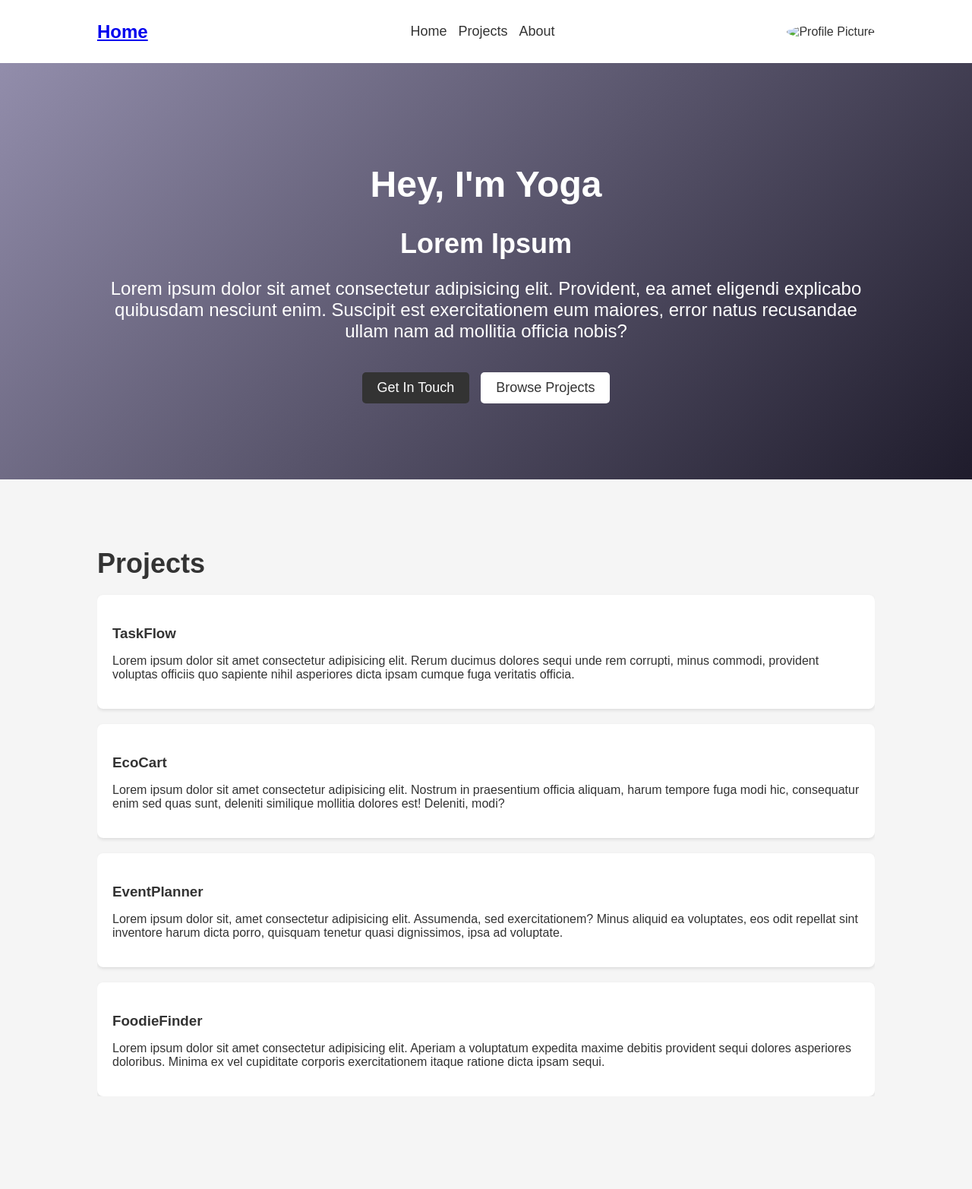
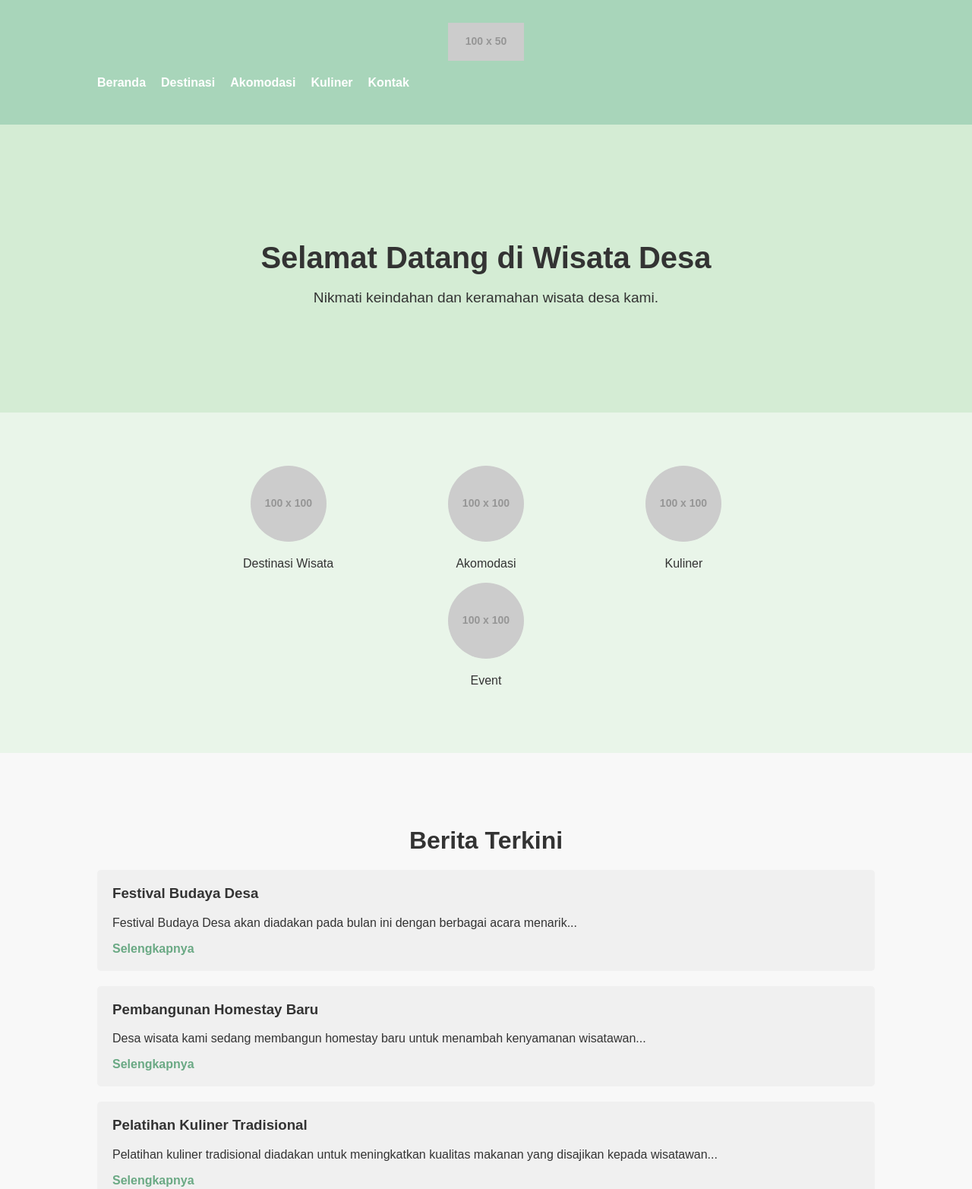
Before and after one commit to codePedwie/yogadwiputra.github.io, a plain HTML site: page index.html in a window 1280 px wide. Shown: the top 1565 px of the page at 76% size. Drawn offline with Linux system fonts and the light colour scheme; placeholder pictures from the web are drawn by us.

Commit message:
Update index.html

```diff
--- a/index.html
+++ b/index.html
@@ -1,348 +1,263 @@
 <!DOCTYPE html>
-<html lang="en">
+<html lang="id">
 
 <head>
     <meta charset="UTF-8">
     <meta name="viewport" content="width=device-width, initial-scale=1.0">
-    <title>Frontend Developer Portfolio</title>
-    <link rel="stylesheet" href="styles.css">
+    <title>Website Wisata Desa</title>
     <style>
         body {
-            font-family: 'Arial', sans-serif;
+            font-family: Arial, sans-serif;
             margin: 0;
             padding: 0;
-            background: #f5f5f5;
+            box-sizing: border-box;
+            background-color: #f8f8f8;
             color: #333;
         }
 
         .container {
             width: 80%;
-            margin: auto;
-            overflow: hidden;
+            margin: 0 auto;
+            padding: 20px;
         }
 
-        .navbar {
-            background: #fff;
-            color: #333;
-            padding: 15px 0;
-            box-shadow: 0 2px 4px rgba(0, 0, 0, 0.1);
-        }
-
-        .navbar .container {
+        .header {
+            background-color: #a8d5ba;
+            color: #fff;
+            padding: 10px 0;
+            text-align: center;
             display: flex;
             justify-content: space-between;
             align-items: center;
         }
 
-        .navbar .logo {
-            font-size: 24px;
+        .header .logo img {
+            height: 50px;
+        }
+
+        .header nav ul {
+            list-style: none;
+            padding: 0;
+            display: flex;
+            gap: 20px;
+        }
+
+        .header nav ul li {
+            display: inline;
+        }
+
+        .header nav ul li a {
+            color: #fff;
+            text-decoration: none;
             font-weight: bold;
         }
 
-        .navbar .nav-links {
-            list-style: none;
-            display: flex;
-            gap: 15px;
+        .jumbotron {
+            background-color: #d4ecd4;
+            color: #333;
+            text-align: center;
+            padding: 100px 0;
         }
 
-        .navbar .nav-links li a {
-            color: #333;
-            text-decoration: none;
-            font-size: 18px;
+        .jumbotron h2 {
+            font-size: 2.5em;
+            margin-bottom: 10px;
         }
 
-        .navbar .nav-links li a:hover {
-            color: #928dab;
+        .jumbotron p {
+            font-size: 1.2em;
+            margin-bottom: 20px;
         }
 
-        .navbar .profile-pic img {
-            width: 40px;
-            height: 40px;
+        .jumbotron .btn {
+            background-color: #6aa984;
+            color: #fff;
+            padding: 10px 20px;
+            text-decoration: none;
+            border-radius: 5px;
+        }
+
+        .services {
+            background-color: #e9f5e9;
+            text-align: center;
+            padding: 50px 0;
+        }
+
+        .services .service {
+            display: inline-block;
+            width: 23%;
+            margin: 0 1%;
+            text-align: center;
+        }
+
+        .services .service img {
+            width: 100px;
+            height: 100px;
             border-radius: 50%;
         }
 
-        .jumbotron {
-            background: linear-gradient(135deg, #928dab, #1f1c2c);
-            color: #fff;
-            padding: 100px 0;
+        .news,
+        .agenda,
+        .gallery,
+        .organization {
+            padding: 50px 0;
+        }
+
+        .news h2,
+        .agenda h2,
+        .gallery h2,
+        .organization h2 {
+            font-size: 2em;
+            margin-bottom: 20px;
             text-align: center;
         }
 
-        .jumbotron h1 {
-            font-size: 48px;
+        .news .news-item,
+        .agenda .agenda-item {
+            background-color: #f0f0f0;
+            padding: 20px;
             margin-bottom: 20px;
+            border-radius: 5px;
         }
 
-        .jumbotron h2 {
-            font-size: 36px;
-            margin-bottom: 20px;
+        .news .news-item h3 {
+            margin-top: 0;
         }
 
-        .jumbotron p {
-            font-size: 24px;
-            margin-bottom: 40px;
+        .news .news-item a,
+        .agenda .agenda-item a {
+            color: #6aa984;
+            text-decoration: none;
+            font-weight: bold;
         }
 
-        .jumbotron .buttons {
-            display: flex;
-            justify-content: center;
-            gap: 15px;
-        }
-
-        .jumbotron .btn {
-            padding: 10px 20px;
-            text-decoration: none;
-            border-radius: 5px;
-            font-size: 18px;
-            transition: background 0.3s;
-        }
-
-        .primary-btn {
-            background: #333;
-            color: #fff;
-        }
-
-        .primary-btn:hover {
-            background: #928dab;
-        }
-
-        .secondary-btn {
-            background: #fff;
-            color: #333;
-        }
-
-        .secondary-btn:hover {
-            background: #f0f0f0;
-        }
-
-        .projects,
-        .experience,
-        .skills {
-            padding: 60px 0;
-        }
-
-        .projects h2,
-        .experience h2,
-        .skills h2 {
-            font-size: 36px;
-            margin-bottom: 20px;
-        }
-
-        .projects .project-list,
-        .skills .skills-list {
+        .gallery .gallery-grid {
             display: flex;
             flex-wrap: wrap;
             gap: 20px;
+            justify-content: center;
         }
 
-        .project-item,
-        .skills-column {
-            background: #fff;
-            padding: 20px;
-            border-radius: 8px;
-            box-shadow: 0 2px 4px rgba(0, 0, 0, 0.1);
-            flex: 1 1 calc(50% - 20px);
+        .gallery .gallery-item {
+            width: 45%;
         }
 
-        .project-item img {
+        .gallery .gallery-item img {
             width: 100%;
-            border-radius: 8px;
+            height: auto;
+            border-radius: 5px;
         }
 
-        .project-item h3,
-        .skills-column h3 {
-            margin: 20px 0 10px;
-        }
-
-        .project-item p,
-        .skills-column ul {
-            font-size: 16px;
-        }
-
-        .skills-column ul {
-            list-style: none;
-            padding: 0;
-        }
-
-        .skills-column ul li {
-            margin-bottom: 10px;
-        }
-
-        .experience-item {
-            margin-bottom: 40px;
-        }
-
-        .experience-item h3 {
-            font-size: 24px;
-            margin-bottom: 10px;
-        }
-
-        .experience-item p {
-            font-size: 18px;
-            margin-bottom: 10px;
-        }
-
-        .experience-item ul {
-            list-style: none;
-            padding: 0;
-        }
-
-        .experience-item ul li {
-            font-size: 16px;
-            margin-bottom: 5px;
+        .organization img {
+            width: 100%;
+            height: auto;
+            border-radius: 5px;
         }
 
         .footer {
-            background: #1f1c2c;
+            background-color: #a8d5ba;
             color: #fff;
+            padding: 20px 0;
             text-align: center;
-            padding: 20px 0;
-        }
-
-        .footer p {
-            margin: 0;
         }
     </style>
 </head>
 
 <body>
-    <nav class="navbar">
+    <header class="header">
         <div class="container">
-            <a href="#" class="logo">Home</a>
-            <ul class="nav-links">
-                <li><a href="#">Home</a></li>
-                <li><a href="#">Projects</a></li>
-                <li><a href="#">About</a></li>
-            </ul>
-            <div class="profile-pic">
-                <img src="profile.jpg" alt="Profile Picture">
+            <div class="logo">
+                <img src="https://via.placeholder.com/100x50" alt="Logo Wisata">
             </div>
-        </div>
-    </nav>
-
-    <header class="jumbotron">
-        <div class="container">
-            <h1>Hey, I'm Yoga</h1>
-            <h2>Lorem Ipsum</h2>
-            <p>Lorem ipsum dolor sit amet consectetur adipisicing elit. Provident, ea amet eligendi explicabo quibusdam
-                nesciunt enim. Suscipit est exercitationem eum maiores, error natus recusandae ullam nam ad mollitia
-                officia nobis?</p>
-            <div class="buttons">
-                <a href="#" class="btn primary-btn">Get In Touch</a>
-                <a href="#" class="btn secondary-btn">Browse Projects</a>
-            </div>
+            <nav>
+                <ul>
+                    <li><a href="#">Beranda</a></li>
+                    <li><a href="#">Destinasi</a></li>
+                    <li><a href="#">Akomodasi</a></li>
+                    <li><a href="#">Kuliner</a></li>
+                    <li><a href="#">Kontak</a></li>
+                </ul>
+            </nav>
         </div>
     </header>
 
-    <section class="projects">
+    <section class="jumbotron">
         <div class="container">
-            <h2>Projects</h2>
-            <div class="project-list">
-                <div class="project-item">
-                    <h3>TaskFlow</h3>
-                    <p>Lorem ipsum dolor sit amet consectetur adipisicing elit. Rerum ducimus dolores sequi unde rem
-                        corrupti, minus commodi, provident voluptas officiis quo sapiente nihil asperiores dicta ipsam
-                        cumque fuga veritatis officia.</p>
-                </div>
-                <div class="project-item">
-                    <h3>EcoCart</h3>
-                    <p>Lorem ipsum dolor sit amet consectetur adipisicing elit. Nostrum in praesentium officia aliquam,
-                        harum tempore fuga modi hic, consequatur enim sed quas sunt, deleniti similique mollitia dolores
-                        est! Deleniti, modi?</p>
-                </div>
-                <div class="project-item">
-                    <h3>EventPlanner</h3>
-                    <p>Lorem ipsum dolor sit, amet consectetur adipisicing elit. Assumenda, sed exercitationem? Minus
-                        aliquid ea voluptates, eos odit repellat sint inventore harum dicta porro, quisquam tenetur
-                        quasi dignissimos, ipsa ad voluptate.</p>
-                </div>
-                <div class="project-item">
-                    <h3>FoodieFinder</h3>
-                    <p>Lorem ipsum dolor sit amet consectetur adipisicing elit. Aperiam a voluptatum expedita maxime
-                        debitis provident sequi dolores asperiores doloribus. Minima ex vel cupiditate corporis
-                        exercitationem itaque ratione dicta ipsam sequi.
-                    </p>
-                </div>
+            <h2>Selamat Datang di Wisata Desa</h2>
+            <p>Nikmati keindahan dan keramahan wisata desa kami.</p>
+        </div>
+    </section>
+
+    <section class="services">
+        <div class="container">
+            <div class="service">
+                <img src="https://via.placeholder.com/100x100" alt="Destinasi Wisata">
+                <p>Destinasi Wisata</p>
+            </div>
+            <div class="service">
+                <img src="https://via.placeholder.com/100x100" alt="Akomodasi">
+                <p>Akomodasi</p>
+            </div>
+            <div class="service">
+                <img src="https://via.placeholder.com/100x100" alt="Kuliner">
+                <p>Kuliner</p>
+            </div>
+            <div class="service">
+                <img src="https://via.placeholder.com/100x100" alt="Event">
+                <p>Event</p>
             </div>
         </div>
     </section>
 
-    <section class="experience">
+    <section class="news">
         <div class="container">
-            <h2>Experience</h2>
-            <div class="experience-item">
-                <h3>Apple</h3>
-                <p>Lorem</p>
-                <ul>
-                    <li>Lorem ipsum dolor sit, amet consectetur adipisicing elit. Impedit doloremque autem voluptatem
-                        mollitia reiciendis eius repellendus minus necessitatibus omnis atque, possimus non! Fugiat quae
-                        tempora perspiciatis ex maxime aspernatur obcaecati.
-                        Fuga fugiat perspiciatis consectetur asperiores. Nisi quaerat laborum dolorem soluta sapiente!
-                        Fuga ad, ut commodi non debitis laboriosam ullam quo. Voluptas reiciendis quo sit ratione
-                        veritatis inventore vitae ullam minus!
-                        Saepe accusantium corrupti nam voluptate eaque ad nulla eos possimus assumenda hic libero
-                        cupiditate quam earum quaerat, eveniet natus quis! Voluptate magni corporis repellat possimus
-                        quam. Quis sed quos id?</li>
-                </ul>
+            <h2>Berita Terkini</h2>
+            <div class="news-item">
+                <h3>Festival Budaya Desa</h3>
+                <p>Festival Budaya Desa akan diadakan pada bulan ini dengan berbagai acara menarik...</p>
+                <a href="#">Selengkapnya</a>
             </div>
-            <div class="experience-item">
-                <h3>Microsoft</h3>
-                <!-- Add experience details -->
+            <div class="news-item">
+                <h3>Pembangunan Homestay Baru</h3>
+                <p>Desa wisata kami sedang membangun homestay baru untuk menambah kenyamanan wisatawan...</p>
+                <a href="#">Selengkapnya</a>
             </div>
-            <div class="experience-item">
-                <h3>Spotify</h3>
-                <!-- Add experience details -->
-            </div>
-            <div class="experience-item">
-                <h3>Stripe</h3>
-                <!-- Add experience details -->
-            </div>
-            <div class="experience-item">
-                <h3>Webflow</h3>
-                <!-- Add experience details -->
+            <div class="news-item">
+                <h3>Pelatihan Kuliner Tradisional</h3>
+                <p>Pelatihan kuliner tradisional diadakan untuk meningkatkan kualitas makanan yang disajikan kepada
+                    wisatawan...</p>
+                <a href="#">Selengkapnya</a>
             </div>
         </div>
     </section>
 
-    <section class="skills">
+    <section class="agenda">
         <div class="container">
-            <h2>Skills</h2>
-            <div class="skills-list">
-                <div class="skills-column">
-                    <h3>Web Design</h3>
-                    <ul>
-                        <li>UI/UX Design</li>
-                        <li>Responsive Design</li>
-                        <li>Wireframing</li>
-                        <li>User Research</li>
-                    </ul>
+            <h2>Agenda Kegiatan</h2>
+            <div class="agenda-item">
+                <p>Jul 15, 2024 - Festival Budaya Desa</p>
+            </div>
+            <div class="agenda-item">
+                <p>Aug 20, 2024 - Lomba Memasak Kuliner Tradisional</p>
+            </div>
+        </div>
+    </section>
+
+    <section class="gallery">
+        <div class="container">
+            <h2>Galeri Foto & Video</h2>
+            <div class="gallery-grid">
+                <div class="gallery-item">
+                    <img src="https://via.placeholder.com/300x200" alt="Galeri 1">
                 </div>
-                <div class="skills-column">
-                    <h3>Frontend</h3>
-                    <ul>
-                        <li>JavaScript</li>
-                        <li>ReactJS</li>
-                        <li>NextJS</li>
-                        <li>CSS3</li>
-                    </ul>
+                <div class="gallery-item">
+                    <img src="https://via.placeholder.com/300x200" alt="Galeri 2">
                 </div>
-                <div class="skills-column">
-                    <h3>Backend</h3>
-                    <ul>
-                        <li>Node.js</li>
-                        <li>MongoDB</li>
-                        <li>ExpressJS</li>
-                        <li>Vercel</li>
-                    </ul>
+                <div class="gallery-item">
+                    <img src="https://via.placeholder.com/300x200" alt="Galeri 3">
                 </div>
-                <div class="skills-column">
-                    <h3>Soft Skills</h3>
-                    <ul>
-                        <li>Effective Communication</li>
-                        <li>Collaboration</li>
-                        <li>Commitment</li>
-                        <li>Leadership</li>
-                    </ul>
+                <div class="gallery-item">
+                    <img src="https://via.placeholder.com/300x200" alt="Galeri 4">
                 </div>
             </div>
         </div>
@@ -350,7 +265,7 @@
 
     <footer class="footer">
         <div class="container">
-            <p>&copy; 2024 Yoga All Rights Reserved.</p>
+            <p>&copy; 2024 Yoga Adi Putra. Semua Hak Dilindungi.</p>
         </div>
     </footer>
 </body>
```
